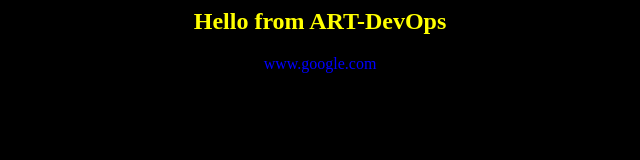
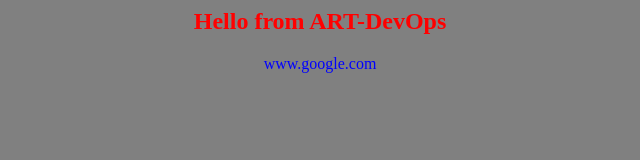
Before and after one commit to digitaluse/app-for-jenkins, a plain HTML site: page index.html in a window 1280 px wide. Shown: the whole page, without its empty margins (320-960 px from the left). Drawn offline with Linux system fonts and the light colour scheme.

Commit message:
Changed colors

```diff
--- a/index.html
+++ b/index.html
@@ -1,7 +1,7 @@
 <html>
-<body bgcolor=black>
+<body bgcolor=grey>
 <center>
-<h2><font color=yellow>Hello from ART-DevOps</font></h2>
+<h2><font color=red>Hello from ART-DevOps</font></h2>
 
 <font color=blue>www.google.com</font>
 
```
